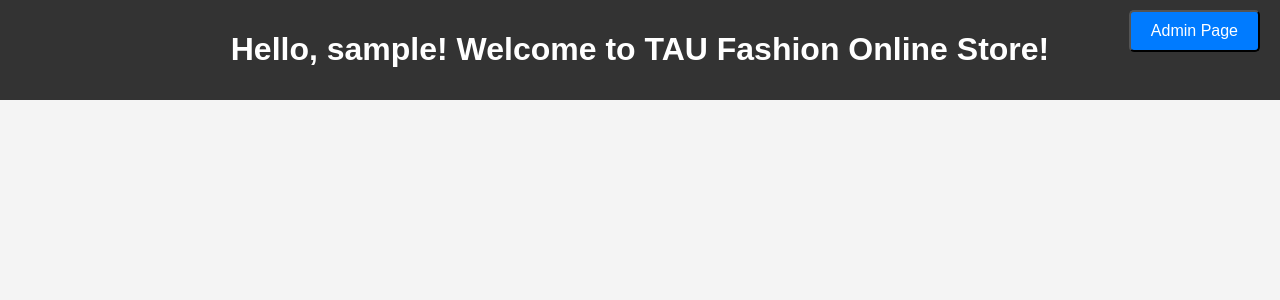
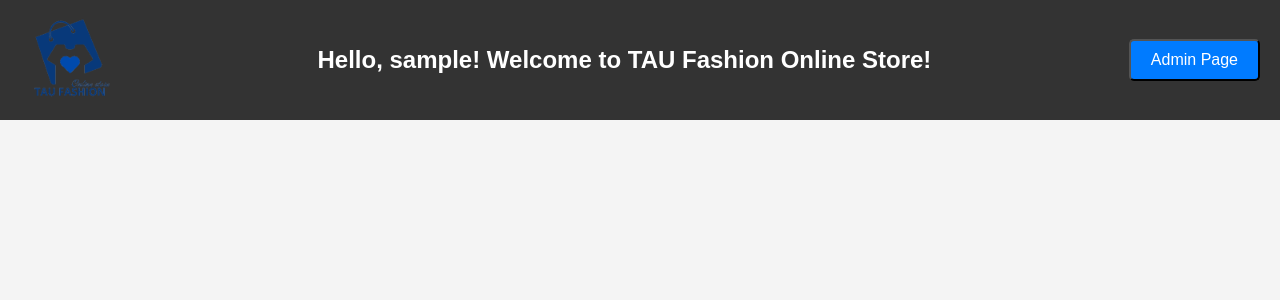
Before and after one commit to Rotem-Mokady/TAU-Fashion-Online-Store, a Flask app: page /home_page in a window 1280 px wide. Shown: the top 300 px of the page. Run offline with Flask 3, Linux system fonts and the light colour scheme; the visitor is signed in with stand-in values (Sample User, id 1).

Commit message:
add black logo

```diff
--- a/static/css/home_page.css
+++ b/static/css/home_page.css
@@ -8,17 +8,32 @@ body {
 
 /* Header Styles */
 header {
-    background-color: #333;
+    background-color: #333; /* Black background */
     color: white;
-    padding: 10px 0;
-    text-align: center;
+    padding: 10px 20px;
+    display: flex;
+    align-items: center; /* Vertically align the content in the header */
+    justify-content: space-between; /* Space out the content */
+    position: relative;
+}
+
+/* Logo Styles */
+header .logo {
+    width: 100px; /* Adjust the size of the logo */
+    height: auto;
+    flex-shrink: 0; /* Prevent the logo from shrinking */
+}
+
+/* Main Title Styles */
+header h1 {
+    font-size: 24px; /* Adjust font size for responsiveness */
+    text-align: center; /* Keep title centered in the header */
+    margin: 0;
+    flex-grow: 1; /* Allow the title to grow and take up available space */
 }
 
 /* Admin Button Styles */
 .admin-btn {
-    position: fixed;    /* Fix the button relative to the viewport */
-    top: 10px;          /* Distance from the top edge */
-    right: 20px;        /* Distance from the right edge */
     padding: 10px 20px;
     background-color: #007bff;
     color: white;
@@ -28,17 +43,9 @@ header {
     z-index: 1000;      /* Ensure the button stays on top of other content */
 }
 
+/* Admin Button Hover Effect */
 .admin-btn:hover {
     background-color: #0056b3;
-}
-
-/* Admin Button Container and Error Message Styles */
-.admin-btn-container {
-    display: flex;
-    flex-direction: column;
-    align-items: flex-start; /* Align button to the left */
-    position: relative;
-    top: 40px; /* Adjust position to avoid overlap with fixed button */
 }
 
 /* Error Message Styles */
--- a/templates/admin.html
+++ b/templates/admin.html
@@ -8,7 +8,8 @@
 </head>
 <body>
     <header>
-        <h1 class="admin-header">Hello admin {{ username }}!</h1>
+        <img src="{{ url_for('static', filename='images/black_logo.png') }}" alt="Black Logo" class="logo">
+        <h1 class="admin-header">Hello Admin {{ username }}!</h1>
     </header>
 
     <!-- Back to Home Page Button -->
--- a/templates/home_page.html
+++ b/templates/home_page.html
@@ -8,17 +8,17 @@
 </head>
 <body>
     <header>
+        <img src="{{ url_for('static', filename='images/black_logo.png') }}" alt="Black Logo" class="logo">
         <h1>Hello, {{ username }}! Welcome to TAU Fashion Online Store!</h1>
+        <form action="{{ url_for('admin_auth_handler') }}">
+            <input type="hidden" name="username" value="{{ username }}">
+            <button type="submit" class="admin-btn">Admin Page</button>
+        </form>
     </header>
 
-    <!-- Admin Button as a form -->
-    <form action="{{ url_for('admin_auth_handler') }}">
-        <input type="hidden" name="username" value="{{ username }}">
-        <button type="submit" class="admin-btn">Admin Page</button>
-        <!-- Display the error message if it exists -->
-        {% if error_message %}
-            <p class="error-message">{{ error_message }}</p>
-        {% endif %}
-    </form>
+    <!-- Display the error message if it exists -->
+    {% if error_message %}
+        <p class="error-message">{{ error_message }}</p>
+    {% endif %}
 </body>
 </html>
--- a/templates/sign_in.html
+++ b/templates/sign_in.html
@@ -10,7 +10,7 @@
 <body>
 
 <div class="container">
-    <img src="{{ url_for('static', filename='images/logo.png') }}" alt="TAUFashion Logo" class="logo">
+    <img src="{{ url_for('static', filename='images/white_logo.png') }}" alt="TAUFashion Logo" class="logo">
     <h2>Sign In</h2>
     <form action="{{ url_for('sign_in_auth_handler') }}" method="POST">
         <div class="form-group">
--- a/templates/sign_up.html
+++ b/templates/sign_up.html
@@ -10,7 +10,7 @@
 <body>
 
 <div class="container">
-    <img src="{{ url_for('static', filename='images/logo.png') }}" alt="TAUFashion Logo" class="logo">
+    <img src="{{ url_for('static', filename='images/white_logo.png') }}" alt="TAUFashion Logo" class="logo">
     <h2>Sign Up</h2>
     <form action="{{ url_for('sign_up_registration_handler') }}" method="POST">
         <div class="form-group">
```
Also changed, not shown: static/css/admin.css (+14 -3 lines), static/images/black_logo.png (added), static/images/white_logo.png (renamed from static/images/logo.png).
